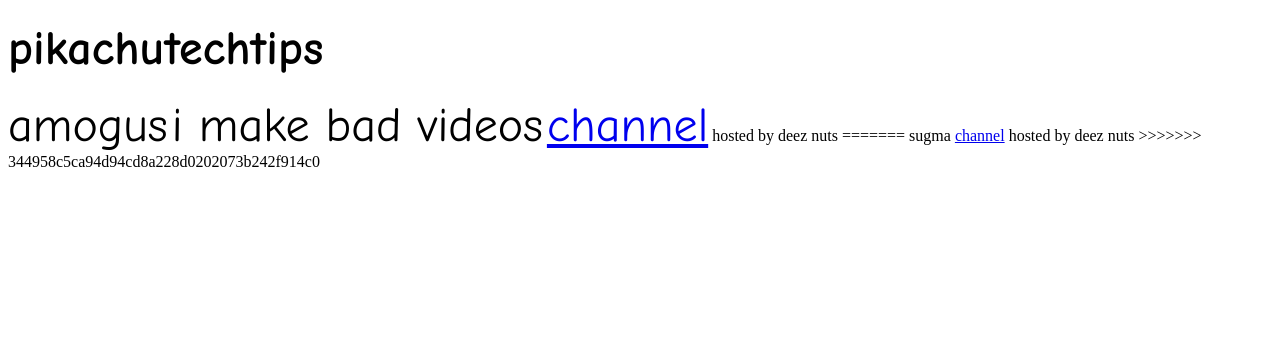
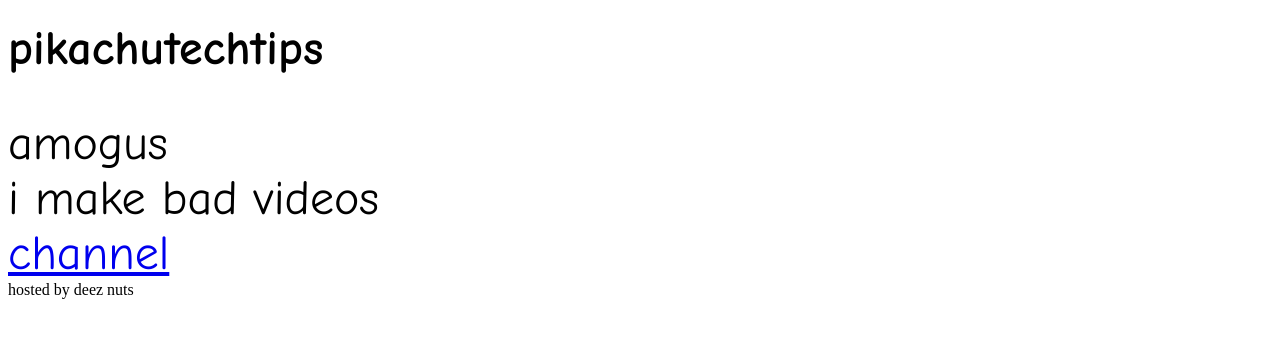
Before and after one commit to iPodVideo/iPodVideo.github.io, a plain HTML site: page index.html in a window 1280 px wide. Drawn offline with Linux system fonts and the light colour scheme.

Commit message:
Update index.html

```diff
--- a/index.html
+++ b/index.html
@@ -2,12 +2,12 @@
 <html>
 <body>
 <h1> <font face="Comic Sans MS" size="12px" color="#000000">pikachutechtips</font> </h1>
+<br>
 <hl> </hl><font face="Comic Sans MS" size="12px" color="#000000">amogus</font> </hl>
+<br>
 <hl> </hl><font face="Comic Sans MS" size="12px" color="#000000">i make bad videos</font> </hl>
+<br>
 <hl> </hl><font face="Comic Sans MS" size="12px" color="#000000"><a href="https://www.youtube.com/channel/UCi_JXsomQU1FbOiyv3DFIMg">channel</a></font> </hl>
+<br>
 <hl> hosted by deez nuts <hl>
-=======
-<hl>sugma</hl>
-<a href="https://www.youtube.com/channel/UCi_JXsomQU1FbOiyv3DFIMg">channel</a>
-<hl> hosted by deez nuts </hl>
->>>>>>> 344958c5ca94d94cd8a228d0202073b242f914c0
+<br>
```
